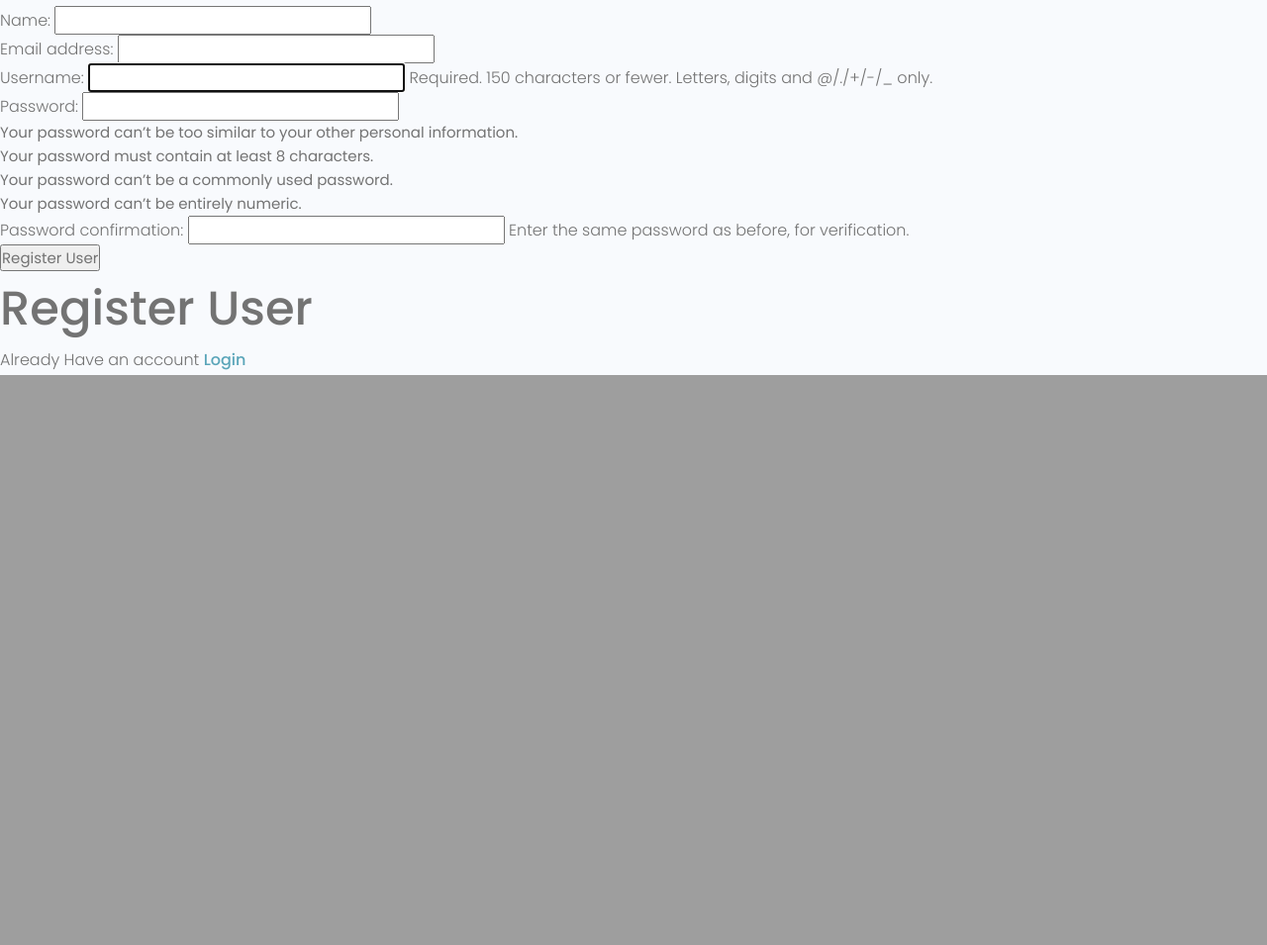
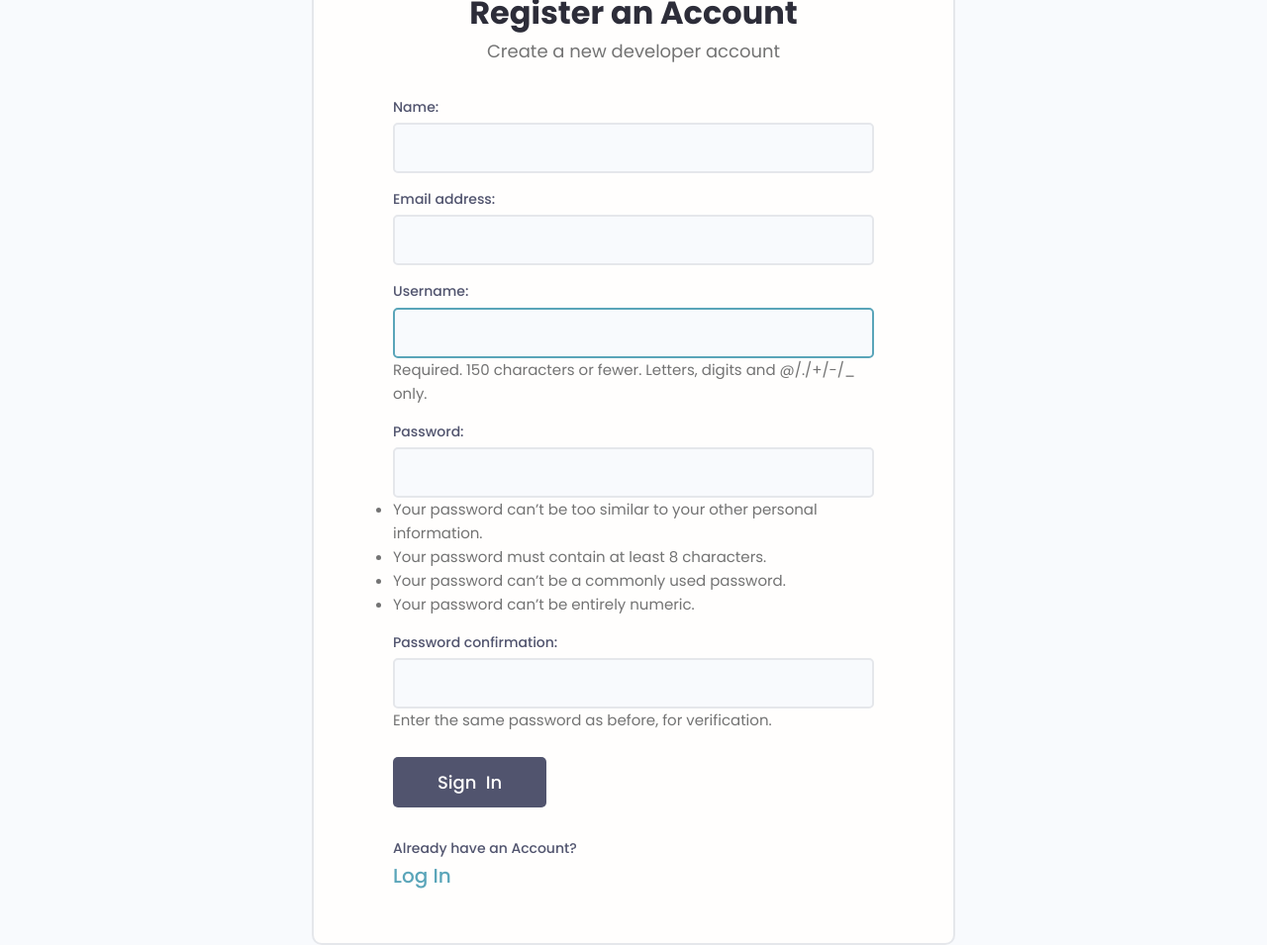
Before and after one commit to Abhi94N/devsearch, a Django app: page /register/ in a window 1280 px wide. Shown: the part 1062-2017 px from the top of the page at 99% size. Before the commit the page ends 1441 px from the top, so only its background shows below. Run offline with Django 4.2, Linux system fonts and the light colour scheme; some libraries are stand-ins or nearby versions.

Commit message:
created styling for login and registration page along with UI for messages

```diff
--- a/static/uikit/app.js
+++ b/static/uikit/app.js
@@ -2,3 +2,16 @@
 document.addEventListener('DOMContentLoaded', function () {
   hljs.highlightAll();
 });
+
+let alertWrapper = document.querySelector('.alert')
+let alertClose = document.querySelector('.alert__close')
+
+function closeAlert()
+{
+  setTimeout( ()=> {alertWrapper.style.display="none"}, 3000)
+}
+
+if (alertWrapper)
+{
+  closeAlert()
+}
--- a/templates/main.html
+++ b/templates/main.html
@@ -31,12 +31,24 @@
         {% comment %} include sub templates {% endcomment %}
         {% include 'navbar.html' %}
         {% comment %} block called content and then ends block named content {% endcomment %}
-        {% if messages %}
+        {% comment %} {% if messages %}
+
         <ul class="messages">
             {% for message in messages %}
             <li{% if message.tags %} class="{{ message.tags }}"{% endif %}>{{ message }}</li>
             {% endfor %}
         </ul>
+        {% endif %} {% endcomment %}
+
+        {% if messages %}
+
+        {% for message in messages %}
+        {% comment %} messages have tags when you have error or sucess {% endcomment %}
+        <div class="alert alert--{{message.tags}}">
+            <p class="alert__message">{{message}}</p>
+            <button class="alert__close">x</button>
+        </div>
+        {% endfor %}
         {% endif %}
         {% block content %}
 
@@ -44,4 +56,5 @@
 
         {% endblock content %}
     </body>
+    <script src="{% static 'uikit/app.js'%}"></script>
 </html>
--- a/users/forms.py
+++ b/users/forms.py
@@ -9,3 +9,14 @@ class CustomUserCreationForm(UserCreationForm):
         labels = {
             'first_name': 'Name'
         }
+
+    def __init__(self, *args, **kwargs):
+        super(CustomUserCreationForm, self).__init__(*args, **kwargs)
+
+        # update a specific attribute
+        # self.fields['title'].widget.attrs.update({
+        #     'class': 'input',
+        #     'placeholder': 'add Title'
+        # })
+        for name, field in self.fields.items():
+            field.widget.attrs.update({'class': 'input'})
--- a/users/templates/users/login_register.html
+++ b/users/templates/users/login_register.html
@@ -2,28 +2,97 @@
 
 
 {% block content %}
+{% load static %}
 
 {% if page == 'register' %}
+<div class="auth">
+    <div class="card">
+      <div class="auth__header text-center">
+        <a href="/">
+          <img src="{% static 'images/icon.svg' %}" alt="icon" />
+        </a>
+        <h3>Register an Account</h3>
+        <p>Create a new developer account</p>
+      </div>
 
-<form method="POST" action="{% url 'register' %}">
-    {% csrf_token %}
-    {{form.as_p}}
-    <input type="submit", value="Register User">
-</form>
-<h1>Register User</h1>
+      <form method="POST" action="{% url 'register' %}" class="form auth__form">
+        <!-- Input:Text -->
+        {% csrf_token%}
+        {% for field in form %}
+        <div class="form__field">
+          <label for="formInput#text">{{field.label}}: </label>
+          {{field}}
 
-<p>Already Have an account <a href = "{% url 'login' %}">Login</a></p>
+          {% if field.help_text %}
+            <small>{{field.help_text}}</small>
+          {% endif %}
+
+          {% for error in field.errors %}
+            <p style="color:red">{{error}}</p>
+          {% endfor %}
+        </div>
+        {% endfor %}
+        <div class="auth__actions">
+          <input class="btn btn--sub btn--lg" type="submit" value="Sign  In" />
+        </div>
+      </form>
+      <div class="auth__alternative">
+        <p>Already have an Account?</p>
+        <a href="{% url 'login' %}">Log In</a>
+      </div>
+    </div>
+  </div>
+
 
 {% else %}
-<form action="{% url 'login' %}" method="POST">
-    {% csrf_token %}
 
-    <input type="text" name="username" placeholder="Username" />
-    <input type="password" name="password" placeholder="Enter password" />
-    <input type="submit" value="Login" />
-</form>
+<div class="auth">
+    <div class="card">
+      <div class="auth__header text-center">
+        <a href="/">
+          <img src="{% static 'images/icon.svg' %}" alt="icon" />
+        </a>
+        <h3>Account Login</h3>
+        <p>Hello Developer, Welcome Back!</p>
+      </div>
 
-<p>Don't have an account <a href = "{% url 'register' %}"> Sign Up</a></p>
+      <form action="{% url 'login' %}" method="POST" class="form auth__form">
+        {% csrf_token %}
+        <!-- Input:Username -->
+        <div class="form__field">
+          <label for="formInput#text">Username: </label>
+          <input
+            class="input input--text"
+            id="formInput#text"
+            type="text"
+            name="username"
+            placeholder="Enter your username..."
+          />
+        </div>
+
+        <!-- Input:Password -->
+        <div class="form__field">
+          <label for="formInput#password">Password: </label>
+          <input
+            class="input input--password"
+            id="formInput#passowrd"
+            type="password"
+            name="password"
+            placeholder="••••••••"
+          />
+        </div>
+        <div class="auth__actions">
+          <input class="btn btn--sub btn--lg" type="submit" value="Log In" />
+          <a href="forgetpassword.html">Forget Password?</a>
+        </div>
+      </form>
+      <div class="auth__alternative">
+        <p>Don’t have an Account?</p>
+        <a href="{% url 'register' %}">Sign Up</a>
+      </div>
+    </div>
+  </div>
+
 {% endif %}
 
 {% endblock content %}
--- a/users/views.py
+++ b/users/views.py
@@ -29,6 +29,7 @@ def loginUser(request):
         if user is not None:
             # login function creates a session table in the database and gets session ID in browsers cookies(how app knows user logs in)
             login(request,user)
+
             return redirect('profiles')
         else:
             messages.error(request,'Username OR password is incorrect')
@@ -39,7 +40,7 @@ def logoutUser(request):
     context = {}
     # deletes session
     logout(request)
-    messages.success(request,'Username was logged out!')
+    messages.info(request,'User was logged out!')
     return redirect('login')
 
 def registerUser(request):
```
Also changed, not shown: templates/login.html (added, +52 -0 lines), templates/signup.html (added, +71 -0 lines), static/images/icon.svg (added), static/images/pattern.jpg (added).
